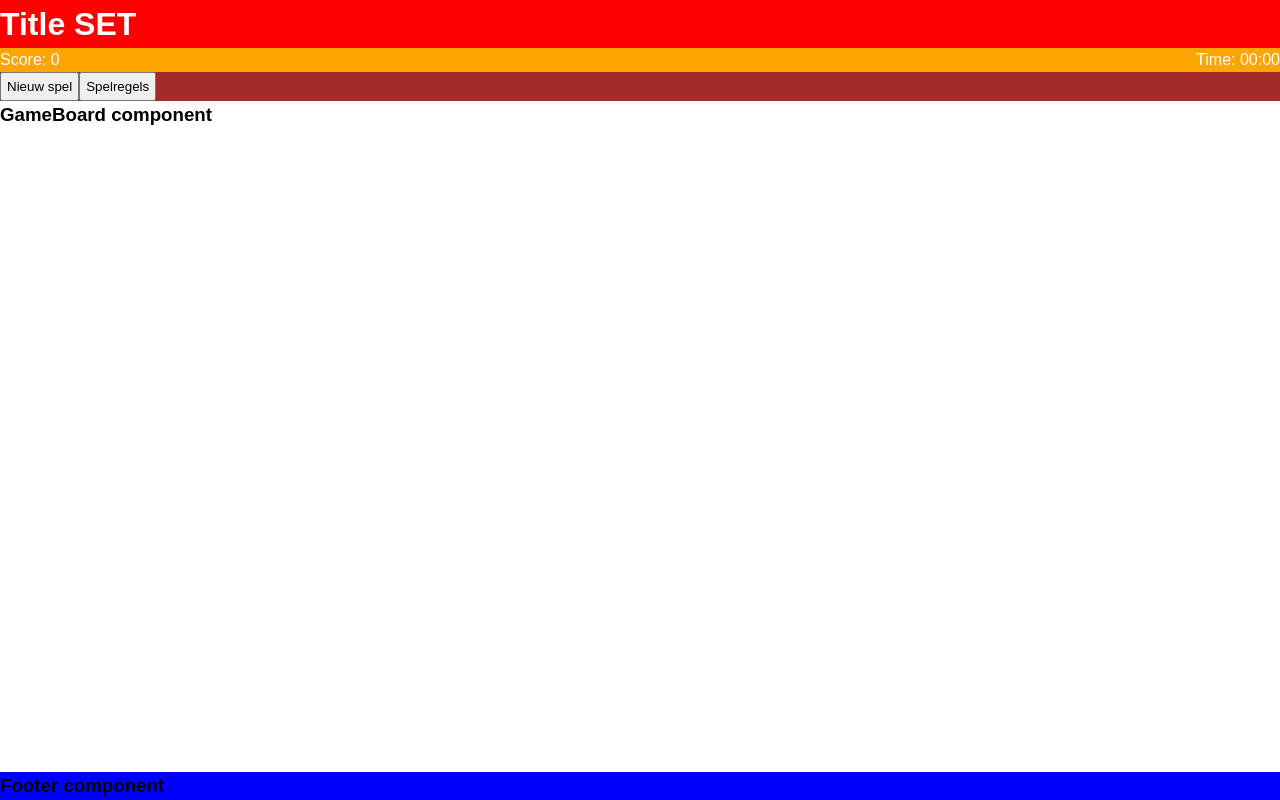
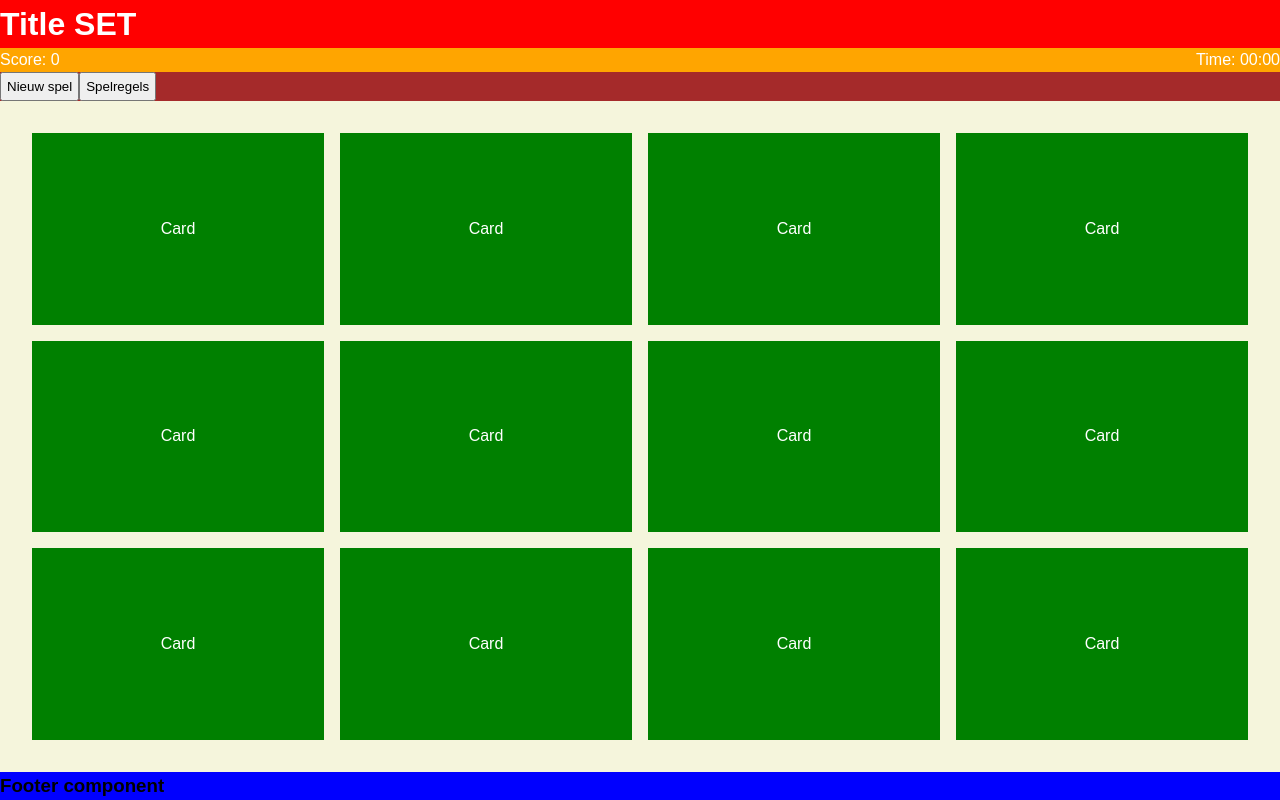
Before and after one commit to RobVerplanke/set-card-game, a React (Vite) app: page / in a window 1280 px wide. Built offline with nearby package versions, Linux system fonts and the light colour scheme.

Commit message:
styling: create and add needed components with styling

```diff
--- a/src/App.module.css
+++ b/src/App.module.css
@@ -1,9 +1,9 @@
 .app {
   display: flex;
   flex-direction: column;
-  min-height: 100vh;
+  height: 100vh;
 }
 
 main {
-  flex: 1; /* Give main the max. height */
+  flex: 1; /* Give maximum height to main */
 }
--- /dev/null
+++ b/src/components/Card/Card.module.css
@@ -0,0 +1,7 @@
+.card {
+  display: flex;
+  justify-content: center;
+  align-items: center;
+
+  height: 100%;
+}
--- /dev/null
+++ b/src/components/Card/Card.tsx
@@ -0,0 +1,5 @@
+import styles from './Card.module.css'; // CSS module
+
+export default function Card() {
+  return <div className={styles.card}>Card</div>;
+}
--- /dev/null
+++ b/src/components/GameBoard/GameBoard.module.css
@@ -0,0 +1,15 @@
+.gameboard {
+  display: grid;
+  grid-template-columns: repeat(4, 1fr);
+  grid-template-rows: repeat(3, 1fr);
+  gap: 1rem;
+
+  height: 100%;
+  padding: 2rem;
+  background-color: beige;
+}
+
+.cardContainer {
+  color: white;
+  background-color: green;
+}
--- a/src/components/GameBoard/GameBoard.tsx
+++ b/src/components/GameBoard/GameBoard.tsx
@@ -1,7 +1,47 @@
+import Card from '../Card/Card'; // Card component
+import styles from './GameBoard.module.css'; // CSS module
+
 export default function GameBoard() {
   return (
     <>
-      <h3>GameBoard component</h3>
+      <section className={styles.gameboard}>
+        <div className={styles.cardContainer}>
+          <Card />
+        </div>
+        <div className={styles.cardContainer}>
+          <Card />
+        </div>
+        <div className={styles.cardContainer}>
+          <Card />
+        </div>
+        <div className={styles.cardContainer}>
+          <Card />
+        </div>
+        <div className={styles.cardContainer}>
+          <Card />
+        </div>
+        <div className={styles.cardContainer}>
+          <Card />
+        </div>
+        <div className={styles.cardContainer}>
+          <Card />
+        </div>
+        <div className={styles.cardContainer}>
+          <Card />
+        </div>
+        <div className={styles.cardContainer}>
+          <Card />
+        </div>
+        <div className={styles.cardContainer}>
+          <Card />
+        </div>
+        <div className={styles.cardContainer}>
+          <Card />
+        </div>
+        <div className={styles.cardContainer}>
+          <Card />
+        </div>
+      </section>
     </>
   );
 }
--- a/src/components/layout/Header/Header.module.css
+++ b/src/components/layout/Header/Header.module.css
@@ -9,6 +9,7 @@ header {
 .info {
   display: flex;
   justify-content: space-between;
+
   background-color: orange;
 }
 
--- a/src/index.css
+++ b/src/index.css
@@ -6,6 +6,12 @@
   padding: 0;
 }
 
+html,
+body,
+#root {
+  height: 100%;
+}
+
 body {
   font-family: sans-serif;
   line-height: 1.5;
```
